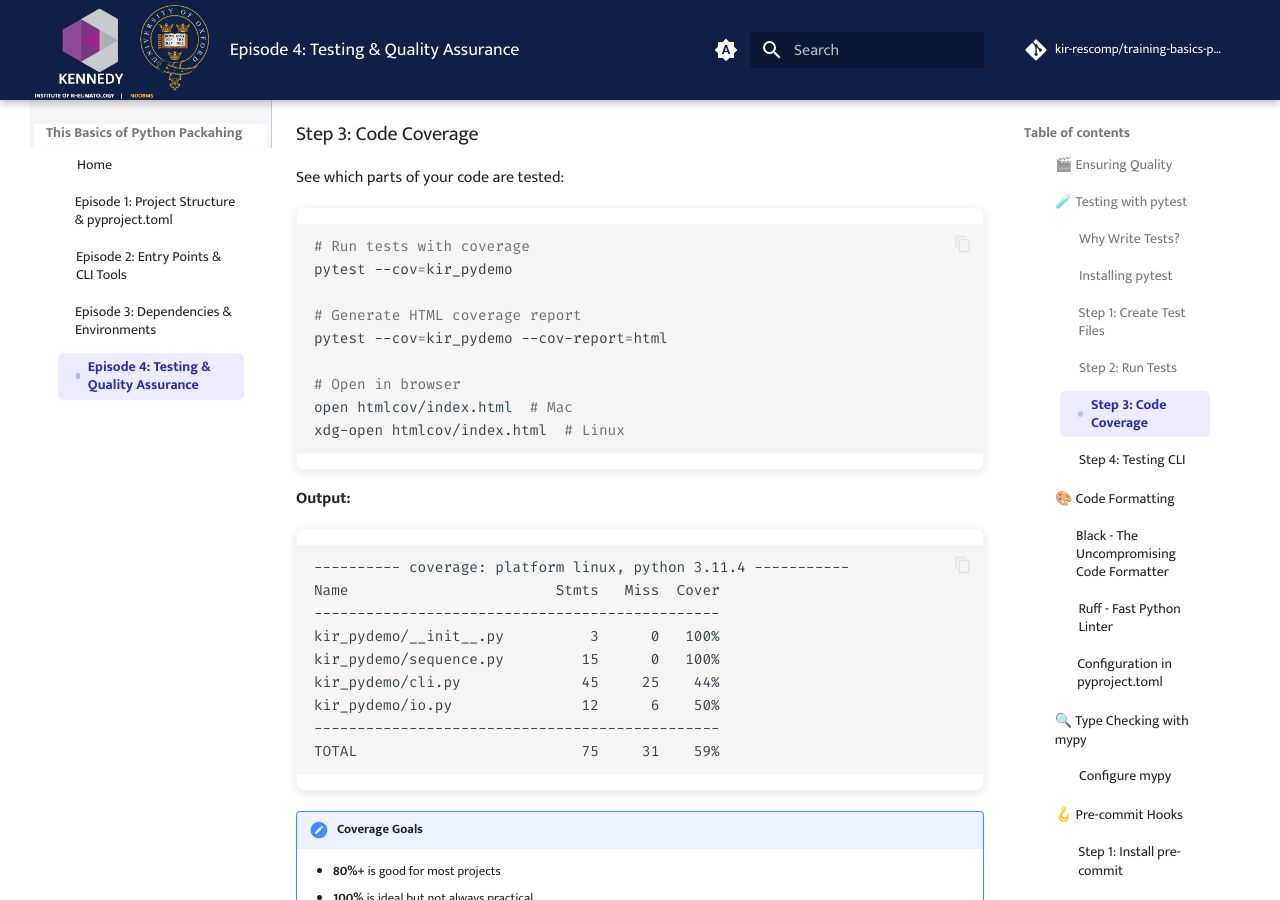
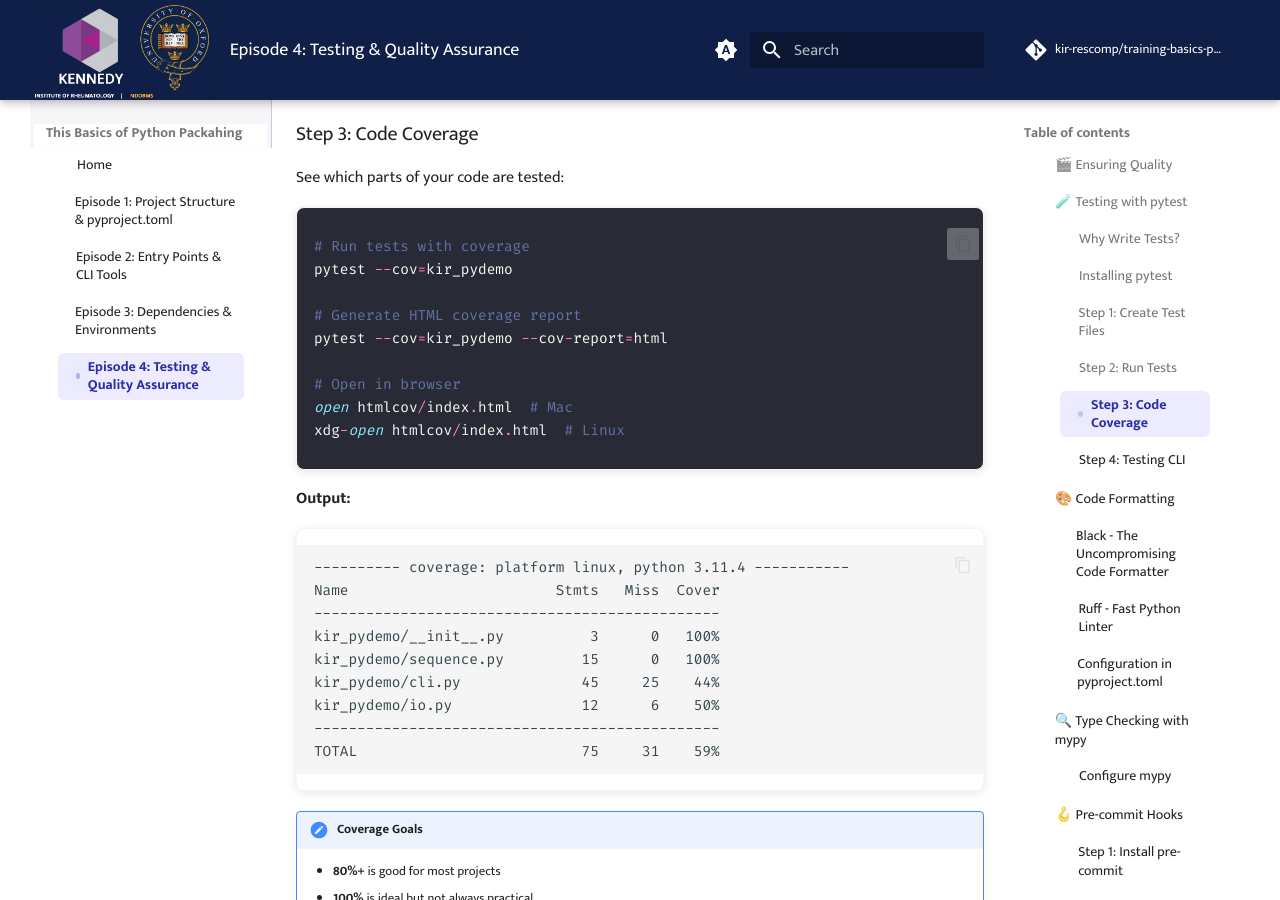
Before and after one commit to kir-rescomp/training-basics-python-packaging, an MkDocs documentation site: the page built from docs/episode-04.md, in a window 1280 px wide and 900 px high, scrolled down 4038 px. Built offline with MkDocs 1.6.1 and Material for MkDocs 9.7.7, drawn with Linux system fonts in a browser that asks for light colours; comment, search, counter and statistics services are not loaded.

Commit message:
code block syntax theme changes

````diff
--- a/docs/episode-04.md
+++ b/docs/episode-04.md
@@ -169,7 +169,8 @@ tests/test_sequence.py ............                      [100%]
 
 See which parts of your code are tested:
 
-```bash
+<div class="dracula" markdown="1">
+```python
 # Run tests with coverage
 pytest --cov=kir_pydemo
 
@@ -180,6 +181,7 @@ pytest --cov=kir_pydemo --cov-report=html
 open htmlcov/index.html  # Mac
 xdg-open htmlcov/index.html  # Linux
 ```
+</div>
 
 **Output:**
 ```
````
